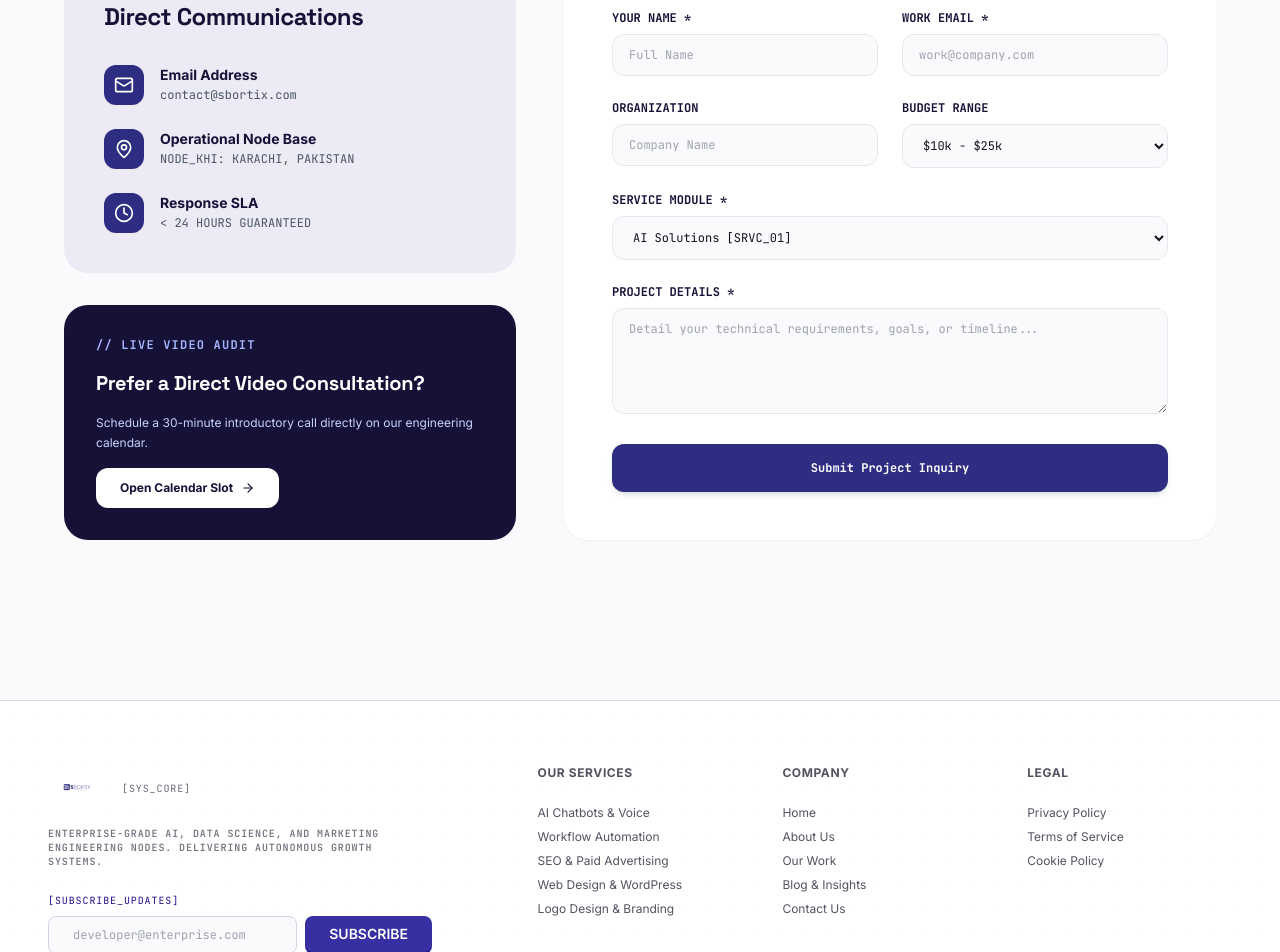
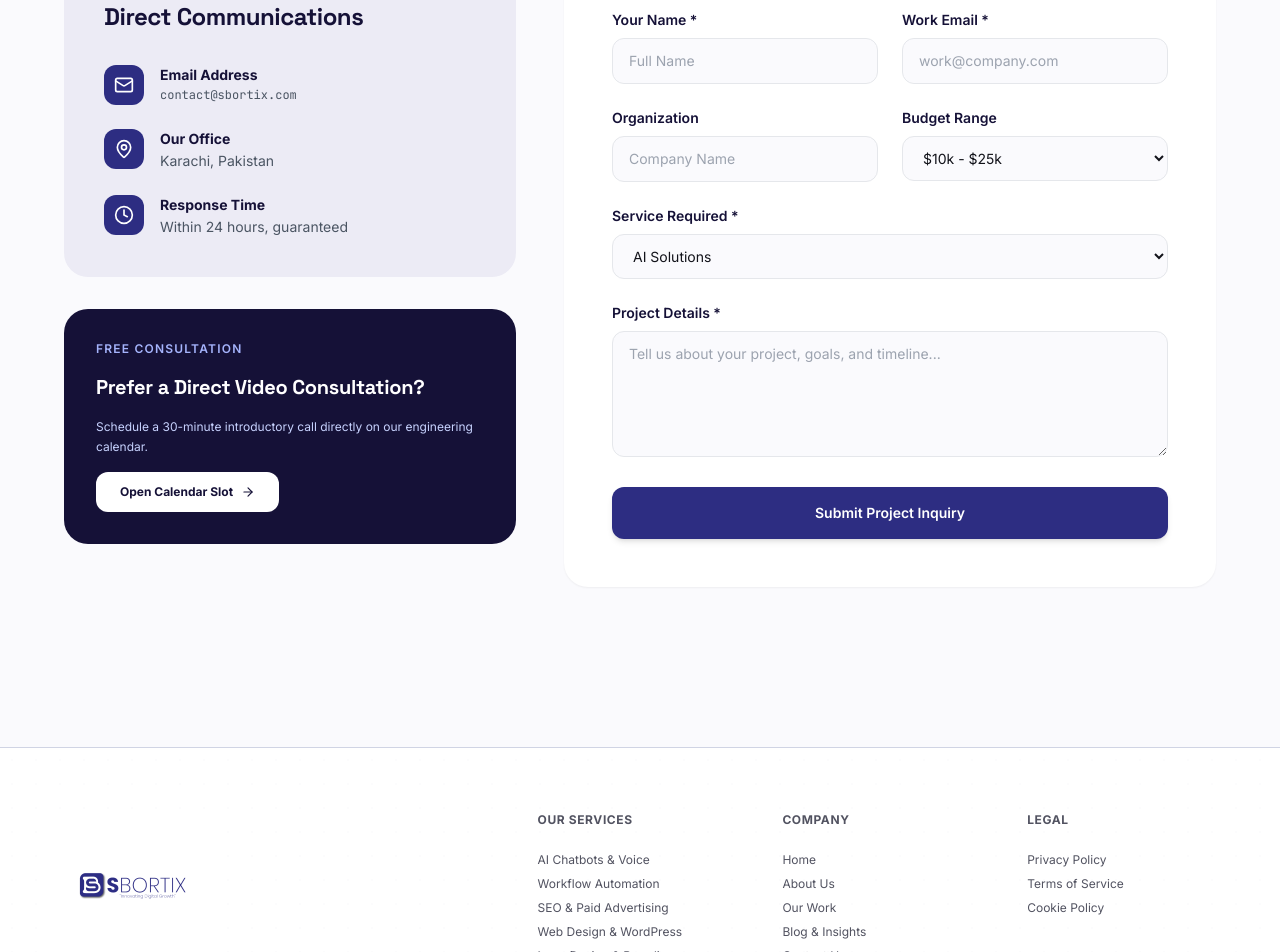
Before and after one commit to devvahmed/Sbortix, a Next.js app: page /contact in a window 1280 px wide. Shown: the part 640-1592 px from the top of the page. Built offline with nearby package versions, Linux system fonts and the light colour scheme.

Commit message:
added metra tags in header for SEO

```diff
--- a/app/contact/page.tsx
+++ b/app/contact/page.tsx
@@ -9,7 +9,7 @@ export default function ContactPage() {
     identity: '',
     email: '',
     company: '',
-    module: 'AI Solutions [SRVC_01]',
+    module: 'AI Solutions',
     budget: '$10k - $25k',
     payload: '',
   });
@@ -39,17 +39,17 @@ export default function ContactPage() {
           identity: '',
           email: '',
           company: '',
-          module: 'AI Solutions [SRVC_01]',
+          module: 'AI Solutions',
           budget: '$10k - $25k',
           payload: '',
         });
       } else {
         setStatus('error');
-        setStatusMsg(data.message || 'TRANSMISSION_FAILED');
+        setStatusMsg(data.message || 'Submission failed. Please try again.');
       }
     } catch {
       setStatus('error');
-      setStatusMsg('NETWORK_ERROR: Connection failed.');
+      setStatusMsg('Network error. Please try again.');
     }
   };
 
@@ -105,8 +105,8 @@ export default function ContactPage() {
                   <MapPin className="w-5 h-5" />
                 </div>
                 <div>
-                  <h6 className="font-bold text-sm text-[#151137]">Operational Node Base</h6>
-                  <p className="text-gray-600 font-mono text-xs mt-0.5">NODE_KHI: KARACHI, PAKISTAN </p>
+                  <h6 className="font-bold text-sm text-[#151137]">Our Office</h6>
+                  <p className="text-gray-600 text-sm mt-0.5">Karachi, Pakistan</p>
                 </div>
               </div>
 
@@ -115,16 +115,16 @@ export default function ContactPage() {
                   <Clock className="w-5 h-5" />
                 </div>
                 <div>
-                  <h6 className="font-bold text-sm text-[#151137]">Response SLA</h6>
-                  <p className="text-gray-600 font-mono text-xs mt-0.5">&lt; 24 HOURS GUARANTEED</p>
+                  <h6 className="font-bold text-sm text-[#151137]">Response Time</h6>
+                  <p className="text-gray-600 text-sm mt-0.5">Within 24 hours, guaranteed</p>
                 </div>
               </div>
             </div>
           </div>
 
           <div className="p-8 rounded-3xl bg-[#151137] text-white space-y-4">
-            <span className="font-mono text-xs font-bold text-indigo-300 uppercase tracking-widest block">
-              // LIVE VIDEO AUDIT
+            <span className="text-xs font-semibold text-indigo-300 uppercase tracking-widest block">
+              Free Consultation
             </span>
             <h4
               style={{ fontFamily: "'Space Grotesk', sans-serif" }}
@@ -152,48 +152,48 @@ export default function ContactPage() {
           <form onSubmit={handleSubmit} className="space-y-6 relative z-10">
             <div className="grid grid-cols-1 sm:grid-cols-2 gap-6">
               <div>
-                <label className="block font-mono text-xs font-bold text-[#151137] mb-2 uppercase">YOUR NAME *</label>
+                <label className="block text-sm font-semibold text-[#151137] mb-2">Your Name *</label>
                 <input
                   type="text"
                   required
                   value={formData.identity}
                   onChange={(e) => setFormData({ ...formData, identity: e.target.value })}
                   placeholder="Full Name"
-                  className="w-full bg-[#FAFAFD] border border-gray-200 rounded-xl px-4 py-3 font-mono text-xs focus:ring-2 focus:ring-[#2D2D82]/20 focus:border-[#2D2D82] outline-none transition-all"
+                  className="w-full bg-[#FAFAFD] border border-gray-200 rounded-xl px-4 py-3 text-sm focus:ring-2 focus:ring-[#2D2D82]/20 focus:border-[#2D2D82] outline-none transition-all"
                 />
               </div>
 
               <div>
-                <label className="block font-mono text-xs font-bold text-[#151137] mb-2 uppercase">WORK EMAIL *</label>
+                <label className="block text-sm font-semibold text-[#151137] mb-2">Work Email *</label>
                 <input
                   type="email"
                   required
                   value={formData.email}
                   onChange={(e) => setFormData({ ...formData, email: e.target.value })}
                   placeholder="work@company.com"
-                  className="w-full bg-[#FAFAFD] border border-gray-200 rounded-xl px-4 py-3 font-mono text-xs focus:ring-2 focus:ring-[#2D2D82]/20 focus:border-[#2D2D82] outline-none transition-all"
+                  className="w-full bg-[#FAFAFD] border border-gray-200 rounded-xl px-4 py-3 text-sm focus:ring-2 focus:ring-[#2D2D82]/20 focus:border-[#2D2D82] outline-none transition-all"
                 />
               </div>
             </div>
 
             <div className="grid grid-cols-1 sm:grid-cols-2 gap-6">
               <div>
-                <label className="block font-mono text-xs font-bold text-[#151137] mb-2 uppercase">ORGANIZATION</label>
+                <label className="block text-sm font-semibold text-[#151137] mb-2">Organization</label>
                 <input
                   type="text"
                   value={formData.company}
                   onChange={(e) => setFormData({ ...formData, company: e.target.value })}
                   placeholder="Company Name"
-                  className="w-full bg-[#FAFAFD] border border-gray-200 rounded-xl px-4 py-3 font-mono text-xs focus:ring-2 focus:ring-[#2D2D82]/20 focus:border-[#2D2D82] outline-none transition-all"
+                  className="w-full bg-[#FAFAFD] border border-gray-200 rounded-xl px-4 py-3 text-sm focus:ring-2 focus:ring-[#2D2D82]/20 focus:border-[#2D2D82] outline-none transition-all"
                 />
               </div>
 
               <div>
-                <label className="block font-mono text-xs font-bold text-[#151137] mb-2 uppercase">BUDGET RANGE</label>
+                <label className="block text-sm font-semibold text-[#151137] mb-2">Budget Range</label>
                 <select
                   value={formData.budget}
                   onChange={(e) => setFormData({ ...formData, budget: e.target.value })}
-                  className="w-full bg-[#FAFAFD] border border-gray-200 rounded-xl px-4 py-3 font-mono text-xs focus:ring-2 focus:ring-[#2D2D82]/20 focus:border-[#2D2D82] outline-none transition-all"
+                  className="w-full bg-[#FAFAFD] border border-gray-200 rounded-xl px-4 py-3 text-sm focus:ring-2 focus:ring-[#2D2D82]/20 focus:border-[#2D2D82] outline-none transition-all"
                 >
                   <option>$5k - $10k</option>
                   <option>$10k - $25k</option>
@@ -204,42 +204,42 @@ export default function ContactPage() {
             </div>
 
             <div>
-              <label className="block font-mono text-xs font-bold text-[#151137] mb-2 uppercase">SERVICE MODULE *</label>
+              <label className="block text-sm font-semibold text-[#151137] mb-2">Service Required *</label>
               <select
                 value={formData.module}
                 onChange={(e) => setFormData({ ...formData, module: e.target.value })}
-                className="w-full bg-[#FAFAFD] border border-gray-200 rounded-xl px-4 py-3 font-mono text-xs focus:ring-2 focus:ring-[#2D2D82]/20 focus:border-[#2D2D82] outline-none transition-all"
+                className="w-full bg-[#FAFAFD] border border-gray-200 rounded-xl px-4 py-3 text-sm focus:ring-2 focus:ring-[#2D2D82]/20 focus:border-[#2D2D82] outline-none transition-all"
               >
-                <option>AI Solutions [SRVC_01]</option>
-                <option>Digital Marketing [SRVC_02]</option>
-                <option>Web & Branding [SRVC_03]</option>
-                <option>Full Technical Audit [SRVC_00]</option>
+                <option>AI Solutions</option>
+                <option>Digital Marketing</option>
+                <option>Web & Branding</option>
+                <option>Full Technical Audit</option>
               </select>
             </div>
 
             <div>
-              <label className="block font-mono text-xs font-bold text-[#151137] mb-2 uppercase">PROJECT DETAILS *</label>
+              <label className="block text-sm font-semibold text-[#151137] mb-2">Project Details *</label>
               <textarea
                 rows={5}
                 required
                 value={formData.payload}
                 onChange={(e) => setFormData({ ...formData, payload: e.target.value })}
-                placeholder="Detail your technical requirements, goals, or timeline..."
-                className="w-full bg-[#FAFAFD] border border-gray-200 rounded-xl px-4 py-3 font-mono text-xs focus:ring-2 focus:ring-[#2D2D82]/20 focus:border-[#2D2D82] outline-none transition-all"
+                placeholder="Tell us about your project, goals, and timeline..."
+                className="w-full bg-[#FAFAFD] border border-gray-200 rounded-xl px-4 py-3 text-sm focus:ring-2 focus:ring-[#2D2D82]/20 focus:border-[#2D2D82] outline-none transition-all"
               ></textarea>
             </div>
 
             <button
               type="submit"
               disabled={status === 'loading'}
-              className={`w-full text-white py-4 rounded-xl font-mono text-xs font-bold transition-all shadow-md ${status === 'success' ? 'bg-emerald-600' : 'bg-[#2D2D82] hover:bg-[#2C2A78]'
+              className={`w-full text-white py-4 rounded-xl text-sm font-semibold transition-all shadow-md ${status === 'success' ? 'bg-emerald-600' : 'bg-[#2D2D82] hover:bg-[#2C2A78]'
                 }`}
             >
-              {status === 'loading' ? 'TRANSMITTING PAYLOAD...' : status === 'success' ? 'SUCCESS: INQUIRY_LOGGED' : 'Submit Project Inquiry'}
+              {status === 'loading' ? 'Sending...' : status === 'success' ? '✓ Inquiry Submitted Successfully' : 'Submit Project Inquiry'}
             </button>
 
             {statusMsg && (
-              <p className={`font-mono text-xs text-center ${status === 'success' ? 'text-emerald-600' : 'text-red-600'}`}>
+              <p className={`text-sm text-center ${status === 'success' ? 'text-emerald-600' : 'text-red-600'}`}>
                 {statusMsg}
               </p>
             )}
--- a/app/layout.tsx
+++ b/app/layout.tsx
@@ -7,6 +7,9 @@ import SmoothScroll from '@/components/SmoothScroll';
 export const metadata: Metadata = {
   title: 'Sbortix — Engineered Intelligence for Growth',
   description: 'Sbortix bridges the gap between complex data science and high-performance marketing. Enterprise intelligence engineered for modern growth teams.',
+  verification: {
+    google: 'jtIJi8jc4K9UhS-lTwQx04gXrtCb8G6x7zpEh4gMZFE',
+  },
 };
 
 export default function RootLayout({
@@ -17,6 +20,7 @@ export default function RootLayout({
   return (
     <html lang="en" className="light scroll-smooth">
       <head>
+        <meta name="google-site-verification" content="jtIJi8jc4K9UhS-lTwQx04gXrtCb8G6x7zpEh4gMZFE" />
         <link rel="icon" href="/sbortix-logo.png" />
         <link
           href="https://fonts.googleapis.com/css2?family=Inter:wght@400;500;600;700;800&family=JetBrains+Mono:wght@400;600;700&family=Space+Grotesk:wght@500;600;700&display=swap"
--- a/components/Footer.tsx
+++ b/components/Footer.tsx
@@ -43,43 +43,42 @@ export default function Footer() {
         {/* Col 1: Brand & Newsletter */}
         <div className="md:col-span-2">
           <div className="flex items-center gap-xs mb-sm">
-            <Link href="/" className="bg-white/90 px-3 py-1.5 rounded-lg border border-white/20 inline-block">
+            <Link href="/" className="bg-white/90 px-5 py-3 rounded-xl border border-white/20 inline-block">
               <Image
                 src="/sbortix-logo.png"
                 alt="Sbortix Logo"
-                width={150}
-                height={40}
-                className="h-8 w-auto object-contain"
+                width={400}
+                height={128}
+                className="h-32 w-auto object-contain"
               />
             </Link>
-            <span className="tech-label text-outline ml-2">[SYS_CORE]</span>
           </div>
-          <p className="text-secondary text-label-sm leading-relaxed uppercase tech-label opacity-80 mb-md max-w-sm">
-            Enterprise-grade AI, data science, and marketing engineering nodes. Delivering autonomous growth systems.
+          <p className="text-secondary text-sm leading-relaxed mb-md max-w-sm">
+            Enterprise-grade AI, data science, and digital marketing solutions. Delivering autonomous growth systems for modern businesses.
           </p>
 
           {/* Newsletter Input */}
           <form onSubmit={handleSubscribe} className="space-y-xs max-w-sm">
-            <span className="tech-label text-primary block">[SUBSCRIBE_UPDATES]</span>
+            <span className="text-xs font-semibold text-primary block mb-1">Stay Updated</span>
             <div className="flex gap-xs">
               <input
                 type="email"
                 value={email}
                 onChange={(e) => setEmail(e.target.value)}
-                placeholder="developer@enterprise.com"
+                placeholder="your@email.com"
                 required
-                className="w-full bg-surface border border-outline-variant rounded-lg px-md py-xs font-mono text-xs focus:ring-2 focus:ring-primary/10 focus:border-primary outline-none"
+                className="w-full bg-surface border border-outline-variant rounded-lg px-md py-xs text-sm focus:ring-2 focus:ring-primary/10 focus:border-primary outline-none"
               />
               <button
                 type="submit"
                 disabled={status === 'loading'}
-                className="bg-primary-container text-white px-md py-xs rounded-lg font-label-md text-xs hover:opacity-90 transition-opacity whitespace-nowrap border-b-2 border-primary"
+                className="bg-primary-container text-white px-md py-xs rounded-lg text-sm font-semibold hover:opacity-90 transition-opacity whitespace-nowrap border-b-2 border-primary"
               >
-                {status === 'loading' ? 'JOINING...' : 'SUBSCRIBE'}
+                {status === 'loading' ? 'Joining...' : 'Subscribe'}
               </button>
             </div>
             {message && (
-              <p className={`tech-label text-[10px] ${status === 'success' ? 'text-green-600' : 'text-red-600'}`}>
+              <p className={`text-xs ${status === 'success' ? 'text-green-600' : 'text-red-600'}`}>
                 {message}
               </p>
             )}
@@ -123,7 +122,7 @@ export default function Footer() {
 
       {/* Bottom Bar */}
       <div className="max-w-7xl mx-auto px-margin-mobile md:px-margin-desktop pb-lg flex flex-col md:flex-row justify-between items-center border-t border-outline-variant pt-md relative z-10">
-        <p className="text-secondary tech-label text-[10px]">© 2026 SBORTIX_CORE. ALL_RIGHTS_RESERVED.</p>
+        <p className="text-secondary text-xs">© 2026 Sbortix. All rights reserved.</p>
         <div className="flex gap-md mt-md md:mt-0">
           {/* LinkedIn */}
           <a className="text-secondary hover:text-primary transition-colors" href="https://www.linkedin.com/company/sbortix-global" target="_blank" rel="noreferrer">
```
